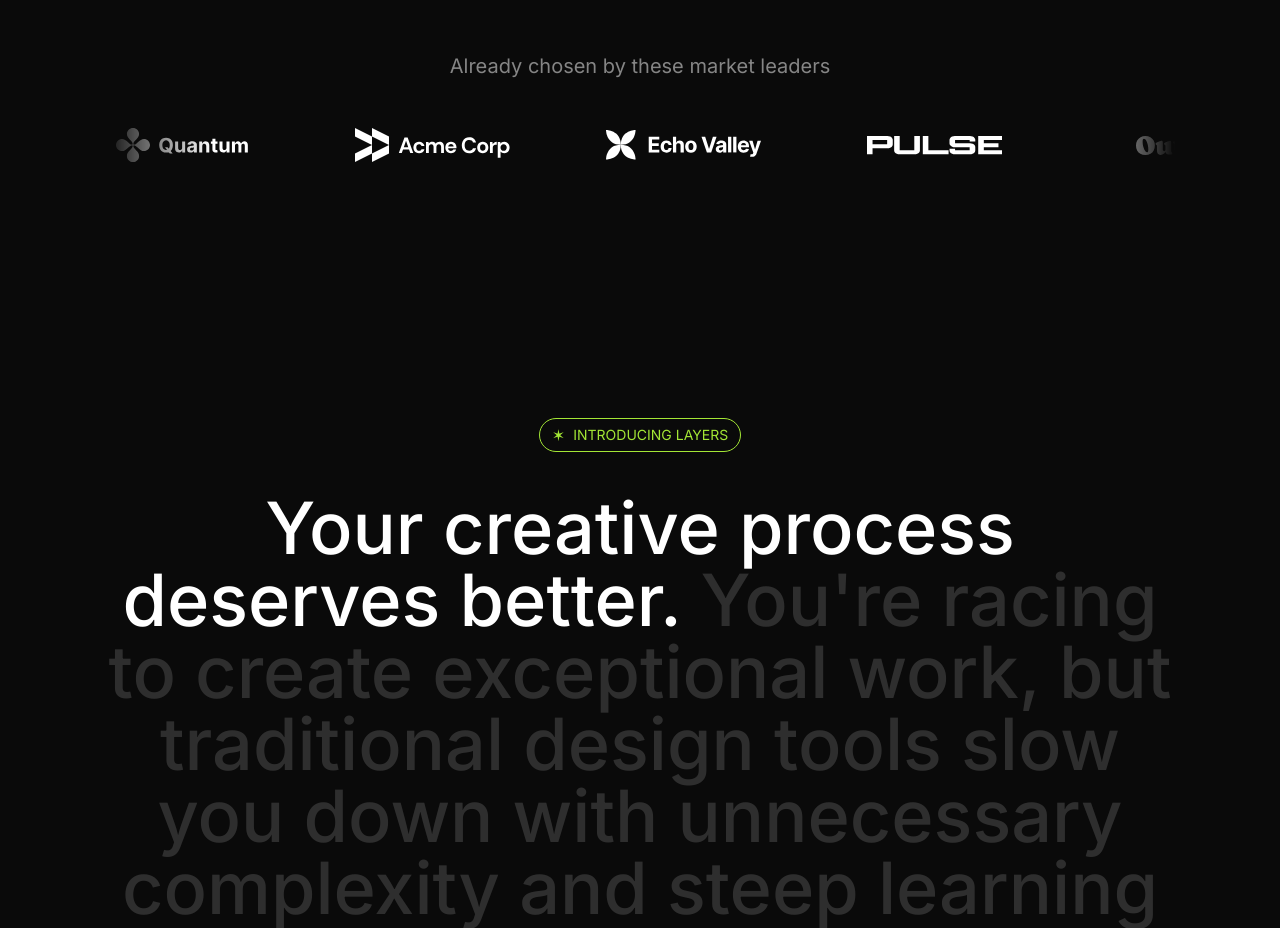
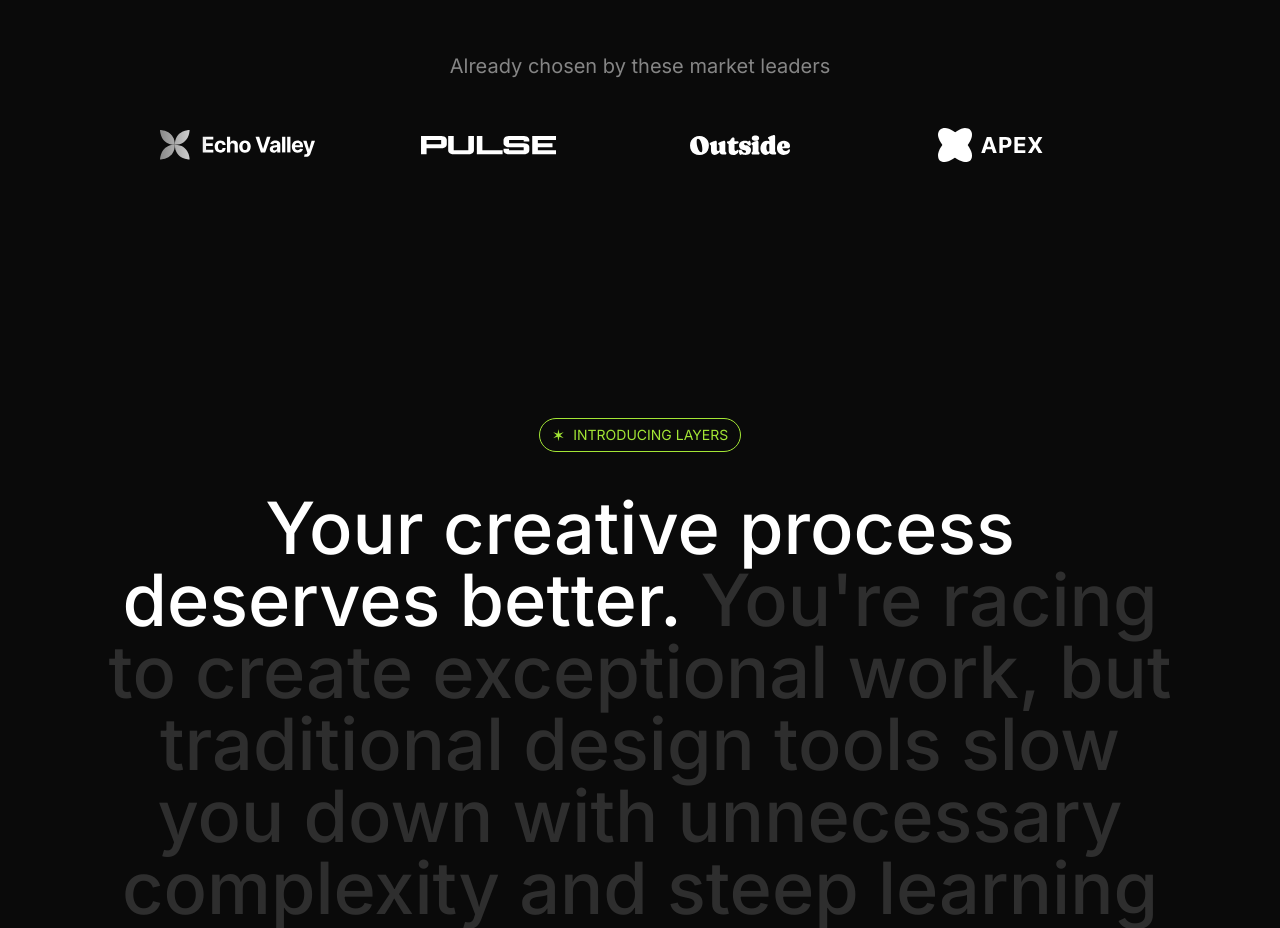
Before and after one commit to tuedolm/design-saas-landingpage, a Next.js app in the folder code/: page / in a window 1280 px wide. Shown: the part 800-1728 px from the top of the page. Built offline with nearby package versions, Linux system fonts and the light colour scheme.

Commit message:
Finished LogoTicker section animation

```diff
--- a/code/package.json
+++ b/code/package.json
@@ -10,7 +10,7 @@
   },
   "dependencies": {
     "class-variance-authority": "^0.7.0",
-    "framer-motion": "^11.11.11",
+    "framer-motion": "^11.12.0",
     "next": "^14.2.18",
     "react": "^18.3.1",
     "react-dom": "^18.3.1",
--- a/code/src/sections/LogoTicker.tsx
+++ b/code/src/sections/LogoTicker.tsx
@@ -1,4 +1,8 @@
+'use client';
+
+import { Fragment } from "react";
 import Image from "next/image";
+import { motion } from "framer-motion";
 import quantumLogo from "@/assets/images/quantum.svg";
 import acmeLogo from "@/assets/images/acme-corp.svg";
 import echoValleyLogo from "@/assets/images/echo-valley.svg";
@@ -23,17 +27,33 @@
     return (
         <section className="py-24 overflow-x-clip">
             <div className="container">
-                <h3 className="text-center text-white/50 text-xl">Already chosen by these market leaders</h3>
-                <div className="overflow-hidden mt-12 [mask-image:linear-gradient(to_right,transparent,black_10%,black_90%,transparent)]">
-                    <div className="flex gap-24 pr-24">
-                        {logos.map((logo, index) => (
-                            <Image
-                                key={logo.name}
-                                src={logo.image}
-                                alt={logo.name}
-                            />
+                <h3 className="text-center text-white/50 text-xl">
+                    Already chosen by these market leaders
+                </h3>
+                <div className="flex overflow-hidden mt-12 [mask-image:linear-gradient(to_right,transparent,black_10%,black_90%,transparent)]">
+                    <motion.div
+                        animate={{
+                            x: "-50%",
+                        }}
+                        transition={{
+                            repeat: Infinity,
+                            duration: 30,
+                            ease: "linear",
+                        }}
+                        className="flex flex-none gap-24 pr-24"
+                    >
+                        {Array.from({ length: 2 }).map((_, index) => (
+                            <Fragment key={index}>
+                                {logos.map((logo) => (
+                                    <Image
+                                        key={logo.name}
+                                        src={logo.image}
+                                        alt={logo.name}
+                                    />
+                                ))}
+                            </Fragment>
                         ))}
-                    </div>
+                    </motion.div>
                 </div>
             </div>
         </section>
```
Also changed, not shown: 1 other file (tests, documents, lock files or other folders).
